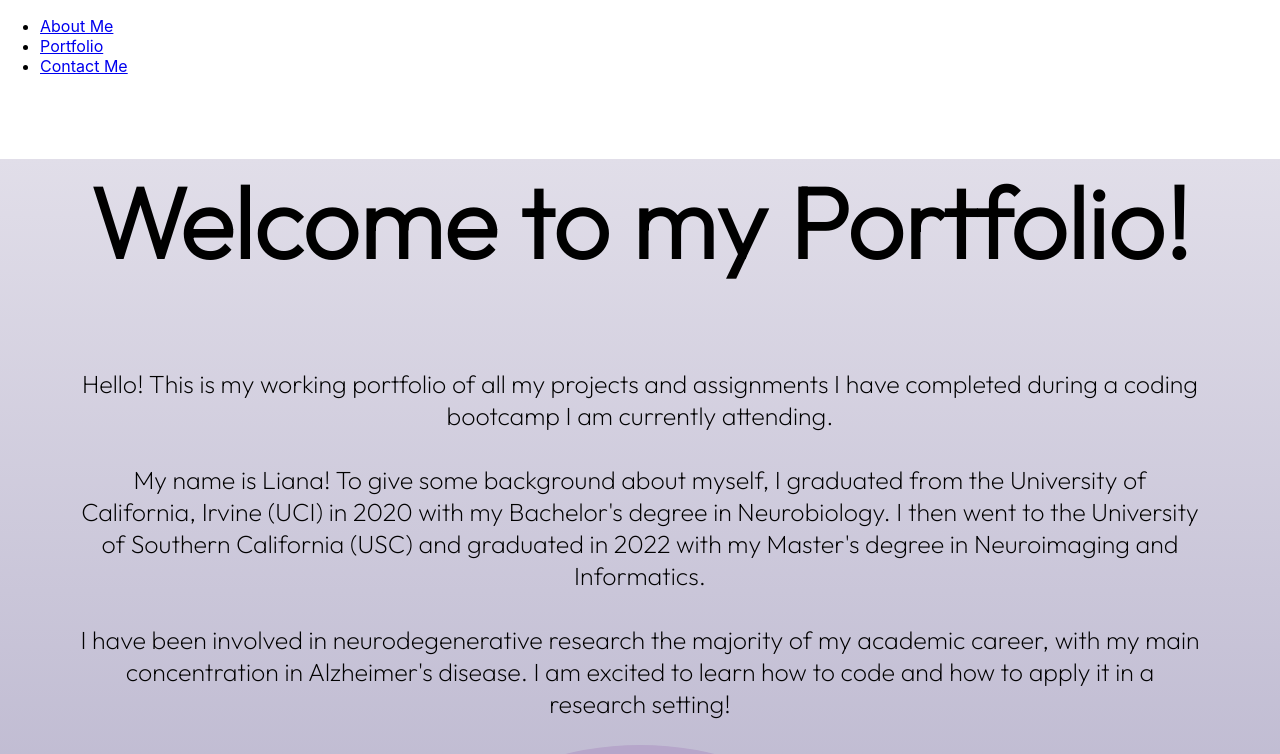
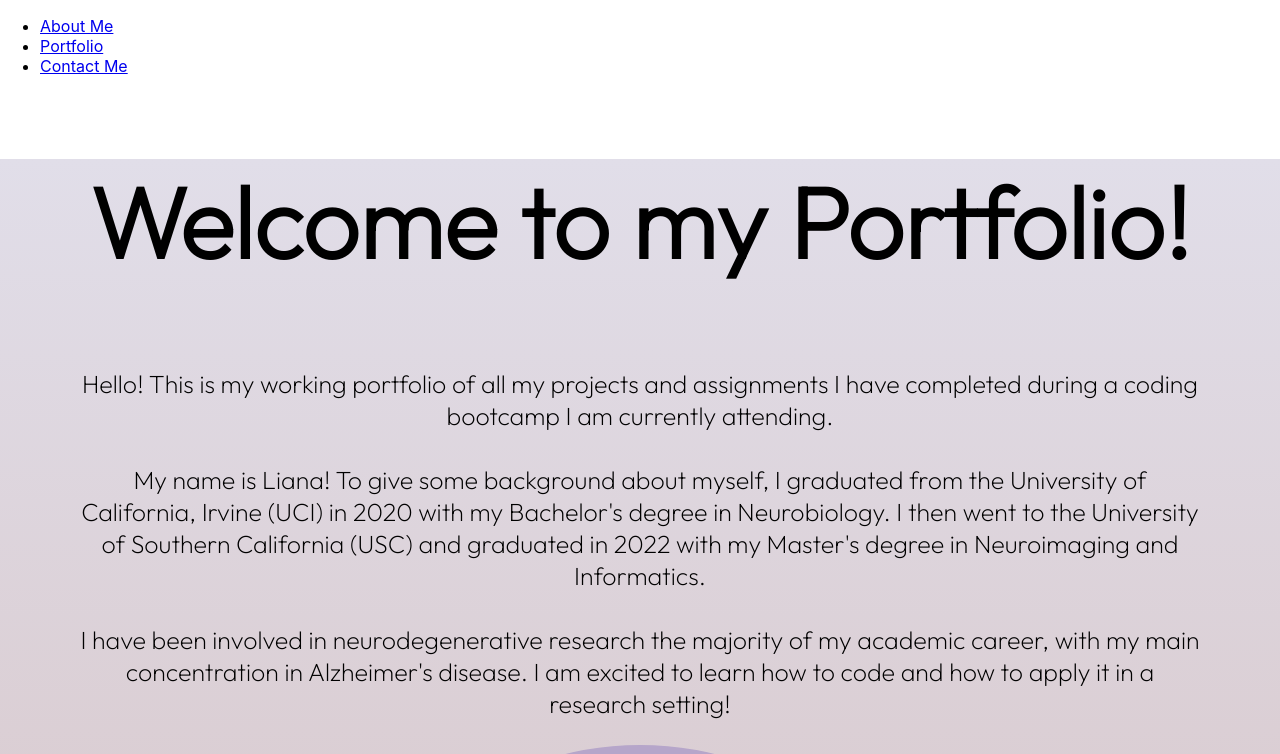
Before and after one commit to lpakingan/Portfolio, a React (Create React App) app: page / in a window 1280 px wide. Shown: the top 754 px of the page. Built offline with nearby package versions, Linux system fonts and the light colour scheme.

Commit message:
add helpers.js and code for functionality/styling of contact section

```diff
--- a/src/components/about.js
+++ b/src/components/about.js
@@ -3,7 +3,7 @@ import aboutMeImage from "../assets/aboutme_pic.png";
 
 const styles = {
   background: {
-    background: "linear-gradient(#E1DEE9, #A09ABC)",
+    background: "linear-gradient(#E1DEE9, #D4BEBE)",
     padding: "0",
     margin: "0",
   },
--- a/src/components/contact.js
+++ b/src/components/contact.js
@@ -0,0 +1,138 @@
+import React, { useState } from "react";
+import { validateEmail } from "../utils/helpers";
+
+const styles = {
+  background: {
+    background: "linear-gradient(#E1DEE9, #D4BEBE)",
+    padding: "0",
+    margin: "0",
+  },
+  font: {
+    fontFamily: "Outfit",
+    textAlign: "center",
+  },
+  headingStyle: {
+    fontSize: "100px",
+  },
+  paragraphStyle: {
+    fontSize: "25px",
+    paddingBottom: "5rem",
+    padding: "0 5rem",
+  },
+  inputStyle: {
+    fontFamily: "Outfit",
+    textAlign: "center",
+    width: "30%",
+    borderRadius: "0.5rem",
+    border: "none",
+  },
+  messageStyle: {
+    fontFamily: "Outfit",
+    height: "5rem",
+    width: "30%",
+    verticalAlign: "top",
+    textAlign: "left",
+    borderRadius: "0.5rem",
+    border: "none",
+  },
+  buttonStyle: {
+    padding: "0.5rem",
+    fontFamily: "Outfit",
+    color: "black",
+    background: "#A09ABC",
+    borderRadius: "0.5rem",
+    border: "none",
+    cursor: "pointer",
+  },
+};
+
+function Contact() {
+  const [name, setName] = useState("");
+  const [email, setEmail] = useState("");
+  const [message, setMessage] = useState("");
+  const [errorMessage, setErrorMessage] = useState("");
+
+  const handleInputChange = (e) => {
+    const { target } = e;
+    const inputType = target.name;
+    const inputValue = target.value;
+
+    if (inputType === "name") {
+      setName(inputValue);
+    } else if (inputType === "email") {
+      setEmail(inputValue);
+    } else {
+      setMessage(inputValue);
+    }
+  };
+
+  const handleFormSubmit = (e) => {
+    e.preventDefault();
+
+    if (!validateEmail(email) || !name) {
+      setErrorMessage("Make sure you enter your name and email!");
+      return;
+    }
+    if (!message) {
+      setErrorMessage("Please enter a message!");
+      return;
+    }
+
+    setName("");
+    setEmail("");
+    setMessage("");
+    setErrorMessage("Message successfully sent!");
+  };
+
+  return (
+    <section style={styles.background}>
+      <div style={styles.font}>
+        <h1 style={styles.headingStyle}>Contact Me!</h1>
+        <form className="form">
+          <p style={styles.paragraphStyle}>Name</p>
+          <input
+            value={name}
+            name="name"
+            onChange={handleInputChange}
+            type="text"
+            placeholder="Name"
+            style={styles.inputStyle}
+          />
+          <p style={styles.paragraphStyle}>Email</p>
+          <input
+            value={email}
+            name="email"
+            onChange={handleInputChange}
+            type="email"
+            placeholder="Email"
+            style={styles.inputStyle}
+          />
+          <p style={styles.paragraphStyle}>Message</p>
+          <textarea
+            value={message}
+            name="message"
+            onChange={handleInputChange}
+            type="input"
+            placeholder="Message"
+            style={styles.messageStyle}
+          />
+          <p></p>
+          <button
+            type="button"
+            style={styles.buttonStyle}
+            onClick={handleFormSubmit}
+          >
+            Submit
+          </button>
+        </form>
+        {errorMessage && (
+          <div>
+            <p className="error-text">{errorMessage}</p>
+          </div>
+        )}
+      </div>
+    </section>
+  );
+}
+
+export default Contact;
--- /dev/null
+++ b/src/utils/helpers.js
@@ -0,0 +1,5 @@
+export function validateEmail(email) {
+  const re =
+    /^(([^<>()[\]\\.,;:\s@"]+(\.[^<>()[\]\\.,;:\s@"]+)*)|(".+"))@((\[[0-9]{1,3}\.[0-9]{1,3}\.[0-9]{1,3}\.[0-9]{1,3}\])|(([a-zA-Z\-0-9]+\.)+[a-zA-Z]{2,}))$/;
+  return re.test(String(email).toLowerCase());
+}
```
